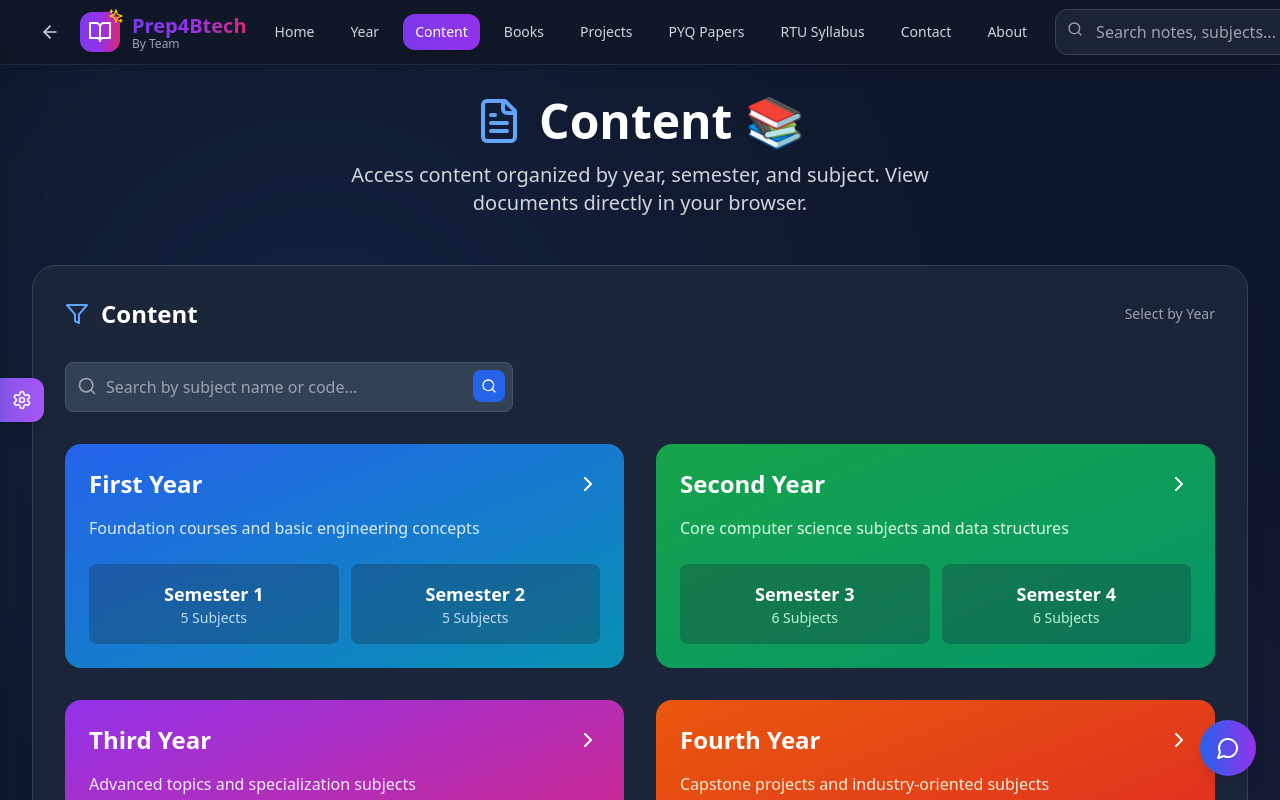
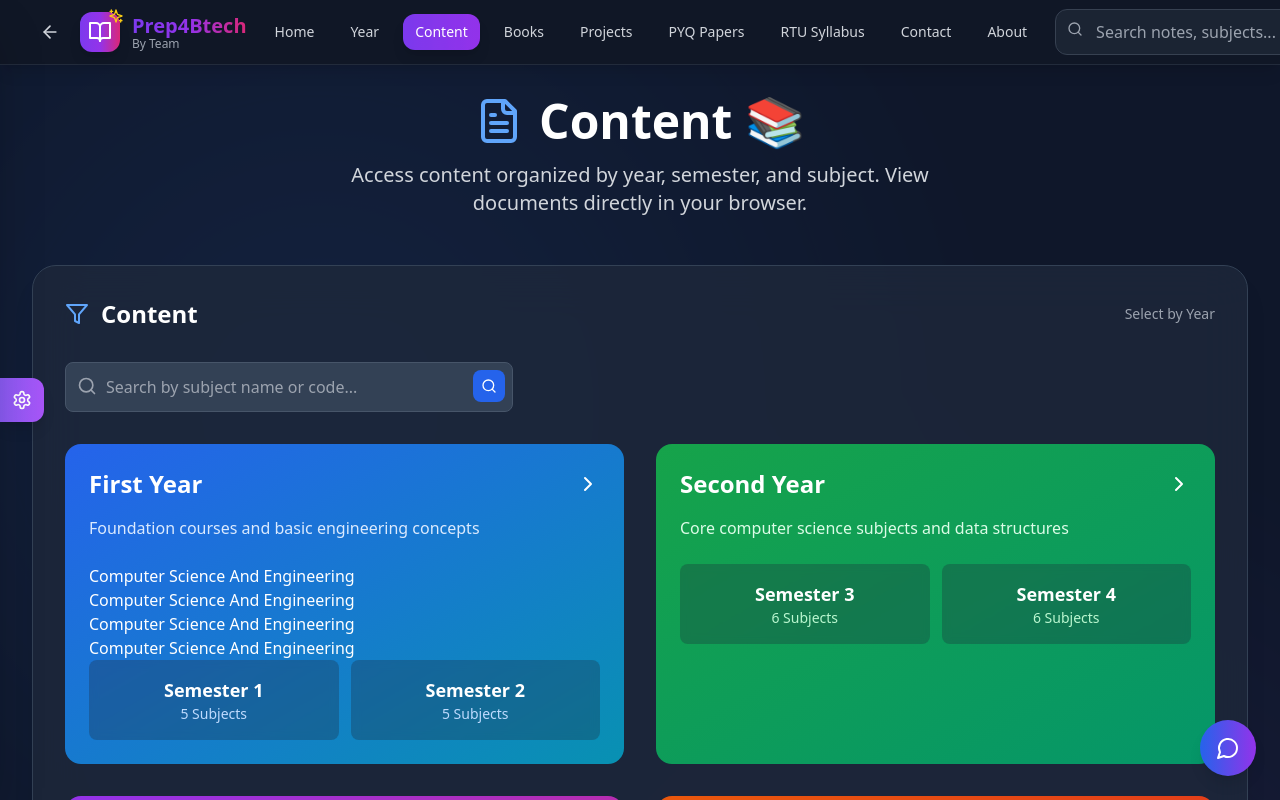
Before and after one commit to HarshitAgarwal2005/Prep4Btech-Website, a React (Vite) app: page /assignments in a window 1280 px wide. Shown: the top 800 px of the page. Built offline with nearby package versions, Linux system fonts and the light colour scheme.

Commit message:
Updated Assignments.tsx

```diff
--- a/src/components/Assignments.tsx
+++ b/src/components/Assignments.tsx
@@ -263,6 +263,7 @@ const Assignments: React.FC = () => {
                     <ChevronRight className="h-6 w-6" />
                   </div>
                   <p className="text-blue-100 mb-6">Foundation courses and basic engineering concepts</p>
+                  <span><p> Computer Science And Engineering</p>  </span><span><p> Computer Science And Engineering</p>  </span><span><p> Computer Science And Engineering</p>  </span><span><p> Computer Science And Engineering</p>  </span>
 
                   <div className="grid grid-cols-2 gap-3">
                     <button
```
